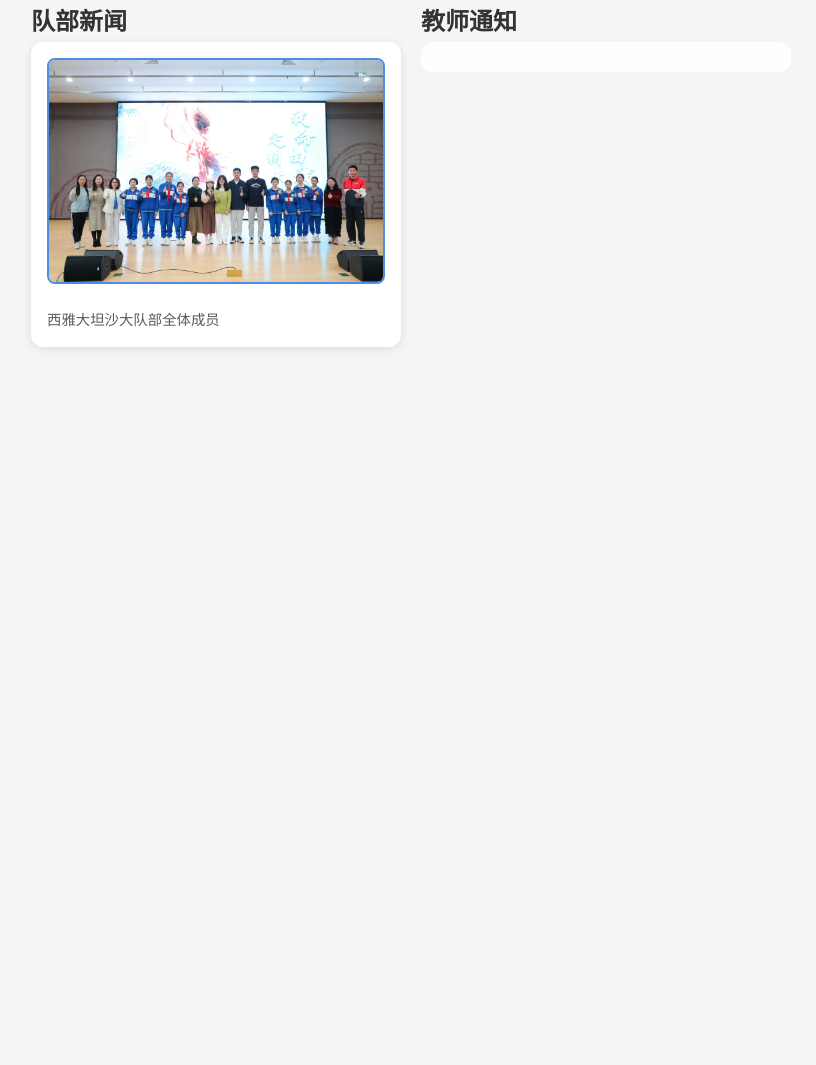
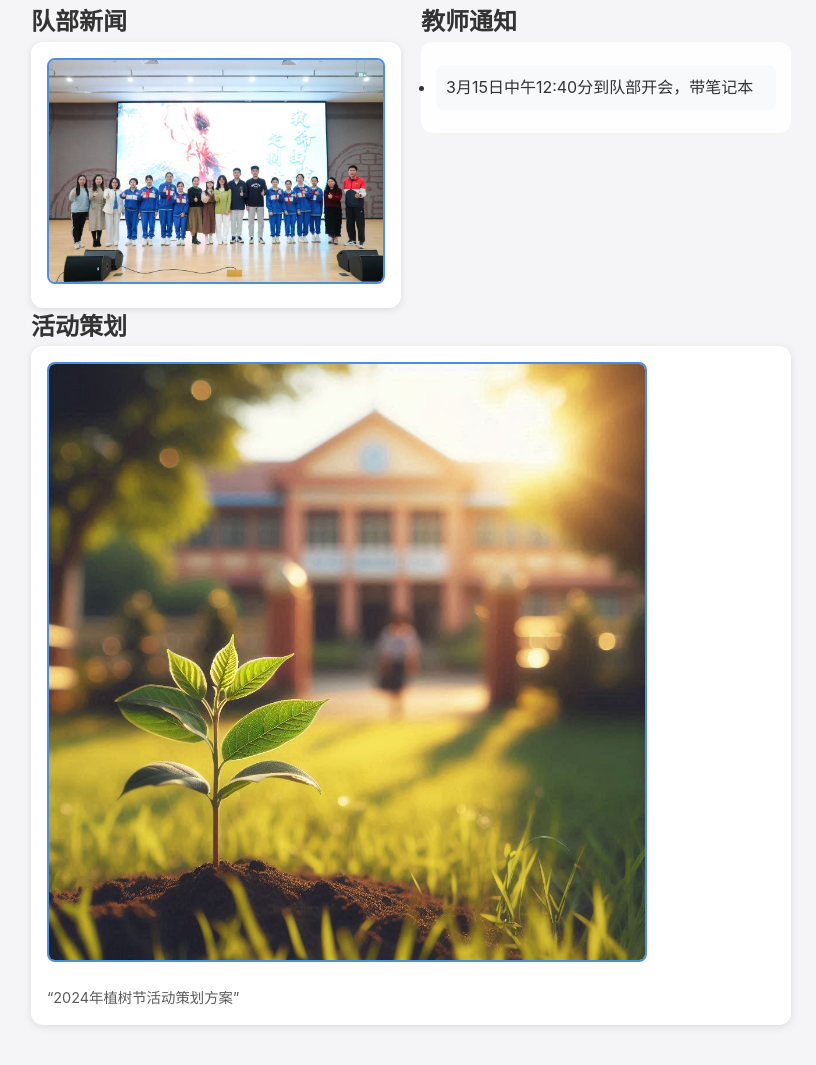
Before and after one commit to flyingbluegithub/Angeline-website, a plain HTML site: page index.html in a window 1280 px wide. Shown: the part 273-1338 px from the top of the page, without its empty margins (229-1045 px from the left). Before the commit the page ends 800 px from the top, so only its background shows below. Drawn offline with Linux system fonts and the light colour scheme.

Commit message:
更新代码

```diff
--- a/index.html
+++ b/index.html
@@ -35,16 +35,24 @@
           <h2>队部新闻</h2>
           <div class="group-photo">
             <img src="group-photo.jpg" alt="大队部全体成员合影">
-            <p class="photo-caption">西雅大坦沙大队部全体成员</p>
           </div>
         </section>
 
         <section class="notice-section">
           <h2>教师通知</h2>
           <ul class="notice-list">
+            <li class="notice-item">3月15日中午12:40分到队部开会，带笔记本</li>
           </ul>
         </section>
       </div>
+
+      <section class="activity-section">
+        <h2>活动策划</h2>
+        <div class="group-photo">
+          <img src="activity-photo.jpg" alt="植树节活动策划照片">
+          <div class="photo-caption">“2024年植树节活动策划方案”</div>
+        </div>
+      </section>
   </div>
 
   <script src="app.js"></script>
```
Also changed, not shown: activity-photo.jpg (added).
